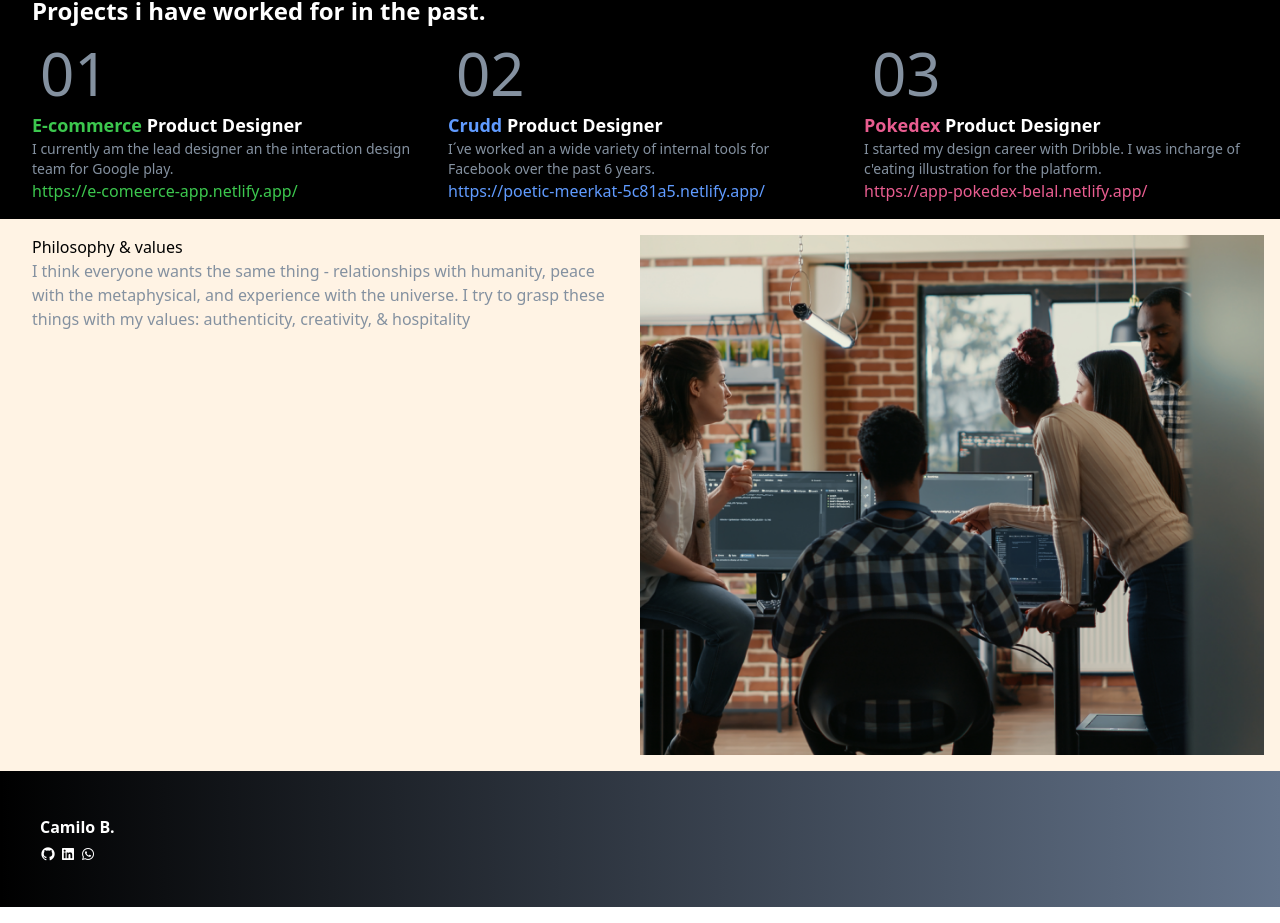
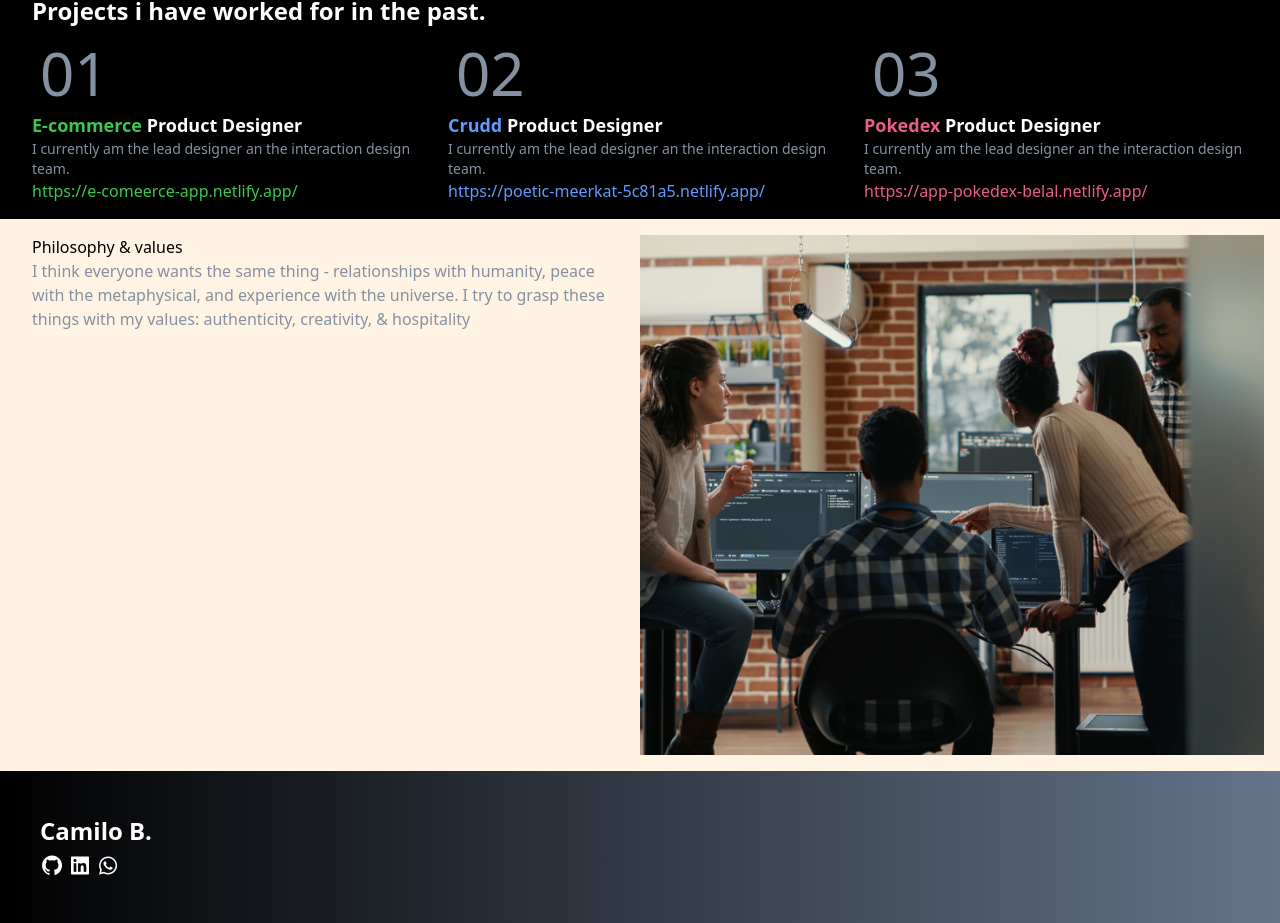
Before and after one commit to camiloBelalcazar/portafolio, a React (Vite) app: page /work in a window 1280 px wide. Shown: the part 154-1077 px from the top of the page. Built offline with nearby package versions, Linux system fonts and the light colour scheme.

Commit message:
tamañoIconos

```diff
--- a/src/components/Footer.jsx
+++ b/src/components/Footer.jsx
@@ -1,6 +1,6 @@
 const Footer = () => {
   return (
-    <div className="bg-gradient-to-l from-slate-500">
+    <div className="bg-gradient-to-l from-slate-500 text-2xl">
       <section className="p-10 ">
         <div>
           <h2 className="py-1 font-bold">Camilo B.</h2>
--- a/src/pages/Work.jsx
+++ b/src/pages/Work.jsx
@@ -21,7 +21,7 @@ const Work = () => {
             <div>
               <h2 className="text-2xl font-bold md:text-lg md:px-0"> <span className="text-[#3CC74E]">E-commerce</span> Product Designer</h2>
             </div>
-            <p className="text-[#8491A0] md:text-sm">I currently am the lead designer an the interaction design team for Google play.</p>
+            <p className="text-[#8491A0] md:text-sm">I currently am the lead designer an the interaction design team.</p>
 
           <div>
             <a className="text-[#3CC74E] hover:text-[#65e275]" href="https://e-comeerce-app.netlify.app/">https://e-comeerce-app.netlify.app/</a>
@@ -33,7 +33,7 @@ const Work = () => {
             <div className="grid justify-start">
               <h2 className="text-2xl font-bold md:text-lg md:px-0 "><span className="text-[#609BFF]">Crudd</span> Product Designer</h2>
             </div>
-            <p className="text-[#8491A0] md:text-sm">I´ve worked an a wide variety of internal tools for Facebook over the past 6 years.</p>
+            <p className="text-[#8491A0] md:text-sm">I currently am the lead designer an the interaction design team.</p>
             <div>
             <a className="text-[#609BFF] hover:text-[#95bbfc]" href="https://poetic-meerkat-5c81a5.netlify.app/">https://poetic-meerkat-5c81a5.netlify.app/</a>
           </div>
@@ -44,7 +44,7 @@ const Work = () => {
             <div >
               <h2 className="text-2xl font-bold md:text-lg md:px-0"><span className="text-[#E95D90] ">Pokedex</span> Product Designer</h2>
             </div>
-            <p className="text-[#8491A0] md:text-sm">I started my design career with Dribble. I was incharge of c'eating illustration for the platform. </p >
+            <p className="text-[#8491A0] md:text-sm">I currently am the lead designer an the interaction design team. </p >
 
             <div>
             <a className="text-[#E95D90] hover:text-[#e690b0] " href="https://app-pokedex-belal.netlify.app/">https://app-pokedex-belal.netlify.app/</a>
```
